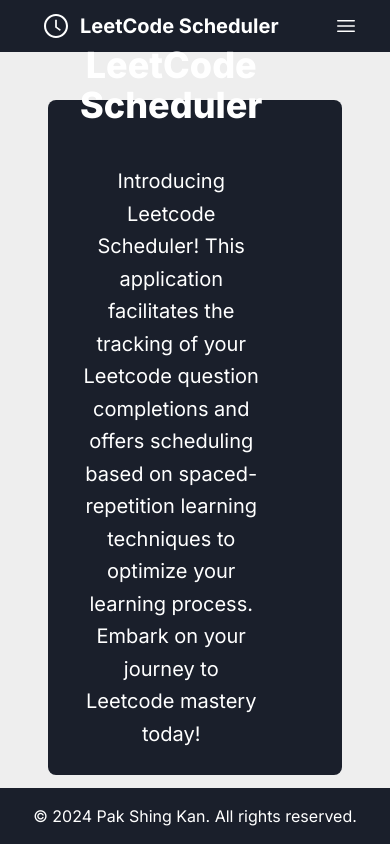
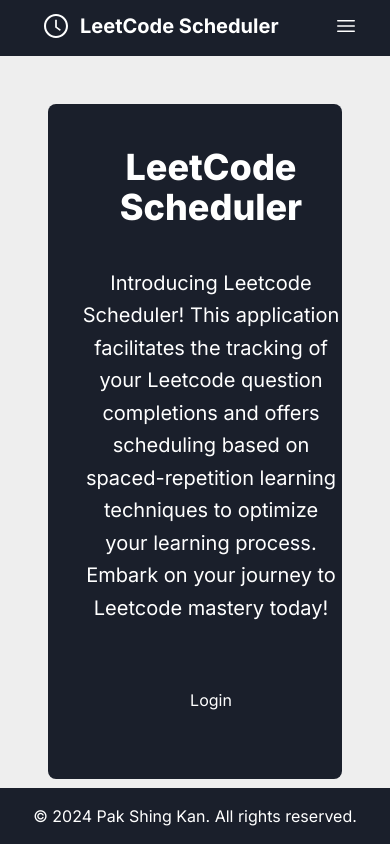
Before and after one commit to Pakshing/Leet-Scheduler-NextJS, a Next.js app in the folder my-project/: page / in a window 390 px wide. Built offline with nearby package versions, Linux system fonts and the light colour scheme; grey boxes are pictures that could not be loaded.

Commit message:
added more styling for mobile screen size

```diff
--- a/my-project/components/Navbar.tsx
+++ b/my-project/components/Navbar.tsx
@@ -2,6 +2,7 @@
 import React,{useState} from 'react'
 import Image from "next/image";
 import { ClockCircleOutlined } from '@ant-design/icons';
+import Footer from './Footer';
 
 const Navbar = () => {
     const [isMobileMenuOpen, setIsMobileMenuOpen] = useState(false);
@@ -11,9 +12,9 @@
     }
 
   return (
-    <nav className=" bg-theme-color text-white *:first-letter:text-center">
+    <nav className=" bg-theme-color text-white *:first-letter:text-center h-14 sticky">
     <div className="px-8 mx-auto">
-      <div className="flex justify-between">
+      <div className="flex justify-between items-center">
         <div className="flex space-x-4">
           {/* Logo Div */}
           <div className="logo m-3">
@@ -24,8 +25,8 @@
           </div>
           {/* Primary Div */}
           <div className="hidden md:flex items-center space-x-5 pr-3 ">
-            <a href="/" className="hover:text-gray-400 text-sm">About</a>
-            <a href="" className="hover:text-gray-400 text-sm">Questions</a>
+            <a href="/" className="hover:text-gray-400 text-md">About</a>
+            <a href="" className="hover:text-gray-400 text-md">Questions</a>
           </div>
         </div>
         {/* Secondary Div */}
@@ -44,9 +45,9 @@
     </div>
     {/* Mobile menu */}
     <div className={`mobile-menu ${isMobileMenuOpen?'':'hidden'}`}>
-      <div className="md:hidden items-center ">
-        <a href="/" className="block py-2 px-10 text-sm hover:bg-gray-200">About</a>
-        <a href="/" className="block py-2 px-10 text-sm hover:bg-gray-200">Questions</a>
+      <div className="md:hidden items-center bg-theme-color z-20">
+        <a href="/" className="block py-5 px-10 text-md hover:hover:text-gray-500">About</a>
+        <a href="/" className="block py-5 px-10 text-md hover:text-gray-500" >Questions</a>
       </div>
     </div>
 
--- a/my-project/src/app/layout.tsx
+++ b/my-project/src/app/layout.tsx
@@ -6,8 +6,8 @@
 const inter = Inter({ subsets: ["latin"] });
 
 export const metadata: Metadata = {
-  title: "Create Next App",
-  description: "Generated by create next app",
+  title: "LeetCode Scheduler",
+  description: "Personal LeetCode database and scheduler",
 };
 
 export default function RootLayout({
--- a/my-project/src/app/page.tsx
+++ b/my-project/src/app/page.tsx
@@ -13,15 +13,15 @@
     <div className="bg-gray-200 h-screen">
       <Navbar />
         <div className="content-section m-12 w-auto h-4/5 bg-theme-color text-center flex rounded-lg">
-          <div className="intro-text flex-1 p-8 text-white items-center justify-center flex flex-col leading-10 w-full">
-            <div className="max-w-xl ">
+          <div className="intro-text flex-1 ml-8 sm:mr-4 text-white items-center justify-center flex flex-col leading-10 w-full">
+            <div className="max-w-xl">
               <h1 className="font-extrabold text-4xl mb-10 ">LeetCode Scheduler</h1>
               <p className="text-xl leading-relaxed pb-10">Introducing Leetcode Scheduler! This application facilitates the tracking of your Leetcode question completions and offers scheduling based on spaced-repetition learning techniques to optimize your learning process. Embark on your journey to Leetcode mastery today!</p>
-              <button>Login</button>
+              <button className="m-4">Login</button>
             </div>
           </div>
-          <div className="img-section flex-1 flex items-center m-8 rounded-lg">
-            <Image src="/homeQuestions.png" alt="Questions" layout="responsive" width={100} height={100} />
+          <div className="hidden md:flex flex-1 items-center mr-10 rounded-lg ">
+            <Image  src="/homeQuestions.png" alt="Questions" layout="responsive" width={100} height={100}  />
 
           </div>
         </div>
--- a/my-project/tailwind.config.js
+++ b/my-project/tailwind.config.js
@@ -12,6 +12,9 @@
   ],
   theme: {
     extend: {
+      height: {
+        '7/10': '70%',
+      },
       colors: {
         'theme-color': 'rgb(26, 31, 43)',
       },
```
